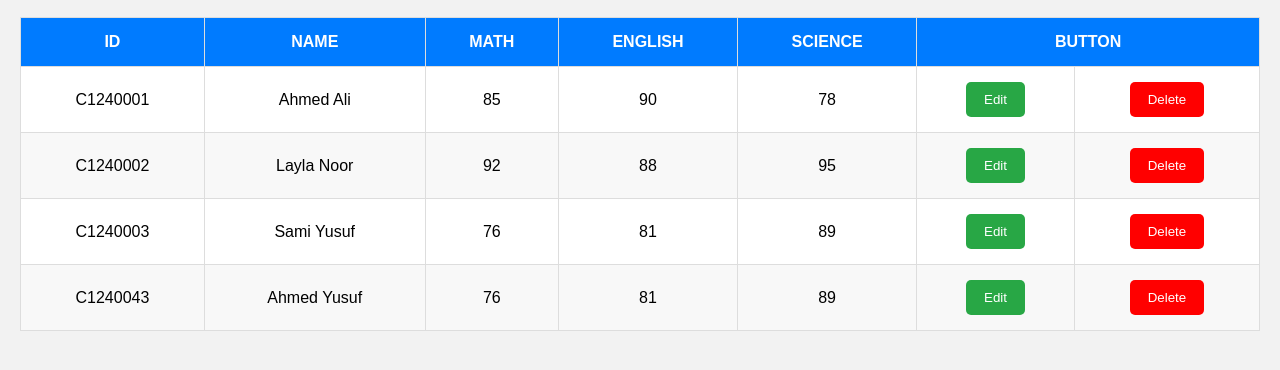
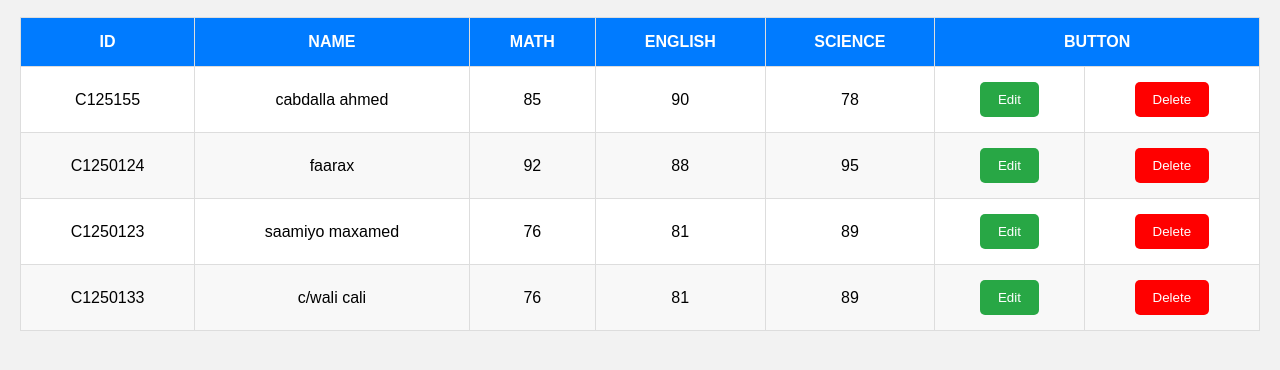
Before and after one commit to caballa123/School, a plain HTML site: page index.html in a window 1280 px wide. Shown: the part 60-430 px from the top of the page. Drawn offline with Linux system fonts and the light colour scheme.

Commit message:
Update index.html

```diff
--- a/index.html
+++ b/index.html
@@ -134,8 +134,8 @@ tbody td:hover{
 
 <tbody>
 <tr>
-    <td>C1240001</td>
-    <td>Ahmed Ali</td>
+    <td>C125155</td>
+    <td>cabdalla ahmed</td>
     <td>85</td>
     <td>90</td>
     <td>78</td>
@@ -144,8 +144,8 @@ tbody td:hover{
 </tr>
 
 <tr>
-    <td>C1240002</td>
-    <td>Layla Noor</td>
+    <td>C1250124</td>
+    <td>faarax</td>
     <td>92</td>
     <td>88</td>
     <td>95</td>
@@ -154,8 +154,8 @@ tbody td:hover{
 </tr>
 
 <tr>
-    <td>C1240003</td>
-    <td>Sami Yusuf</td>
+    <td>C1250123</td>
+    <td>saamiyo maxamed</td>
     <td>76</td>
     <td>81</td>
     <td>89</td>
@@ -164,8 +164,8 @@ tbody td:hover{
 </tr>
 
 <tr>
-    <td>C1240043</td>
-    <td>Ahmed Yusuf</td>
+    <td>C1250133</td>
+    <td>c/wali cali</td>
     <td>76</td>
     <td>81</td>
     <td>89</td>
```
